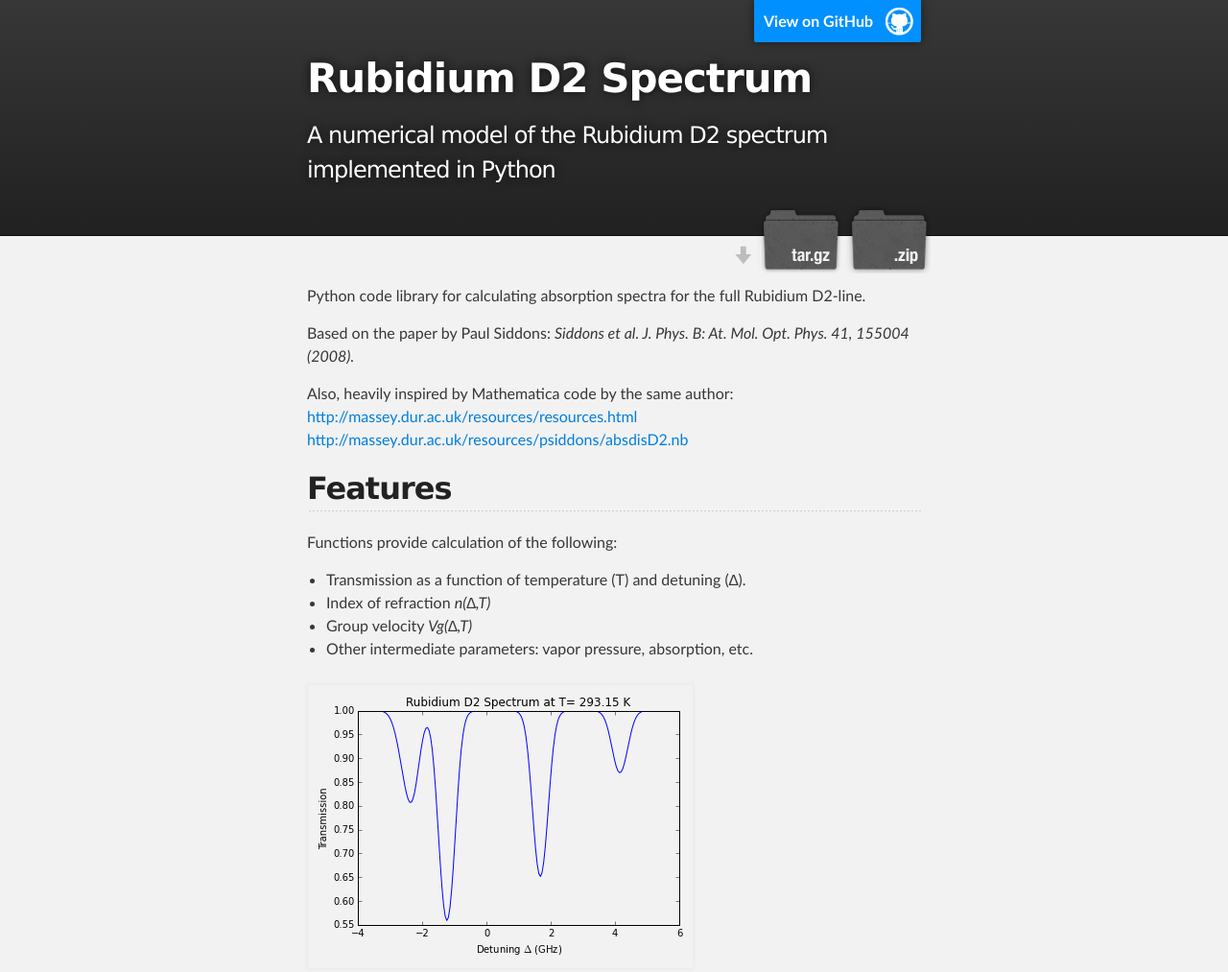
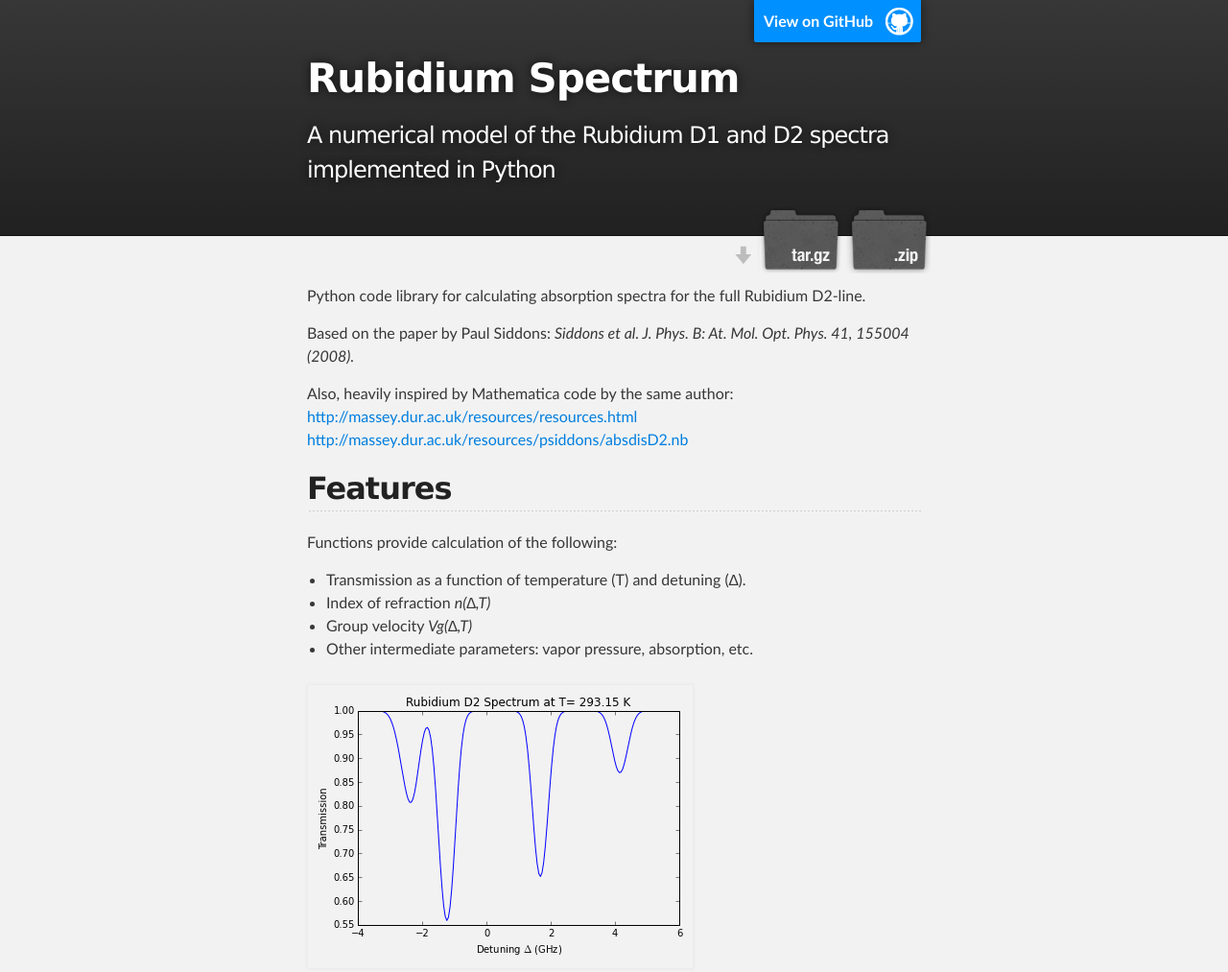
Before and after one commit to DawesLab/rubidium, a plain HTML site: page index.html in a window 1280 px wide. Shown: the top 1013 px of the page at 96% size. Drawn offline with Linux system fonts and the light colour scheme.

Commit message:
updated web pages for new D1 code

```diff
--- a/index.html
+++ b/index.html
@@ -18,8 +18,8 @@
         <header class="inner">
           <a id="forkme_banner" href="https://github.com/DawesLab/rubidium-d2">View on GitHub</a>
 
-          <h1 id="project_title">Rubidium D2 Spectrum</h1>
-          <h2 id="project_tagline">A numerical model of the Rubidium D2 spectrum implemented in Python</h2>
+          <h1 id="project_title">Rubidium Spectrum</h1>
+          <h2 id="project_tagline">A numerical model of the Rubidium D1 and D2 spectra implemented in Python</h2>
 
             <section id="downloads">
               <a class="zip_download_link" href="https://github.com/DawesLab/rubidium-d2/zipball/master">Download this project as a .zip file</a>
@@ -87,7 +87,7 @@
     <!-- FOOTER  -->
     <div id="footer_wrap" class="outer">
       <footer class="inner">
-        <p class="copyright">Rubidium D2 Spectrum maintained by <a href="https://github.com/DawesLab">DawesLab</a></p>
+        <p class="copyright">Rubidium Spectrum maintained by <a href="https://github.com/DawesLab">DawesLab</a></p>
         <p>Published with <a href="http://pages.github.com">GitHub Pages</a></p>
       </footer>
     </div>
```
